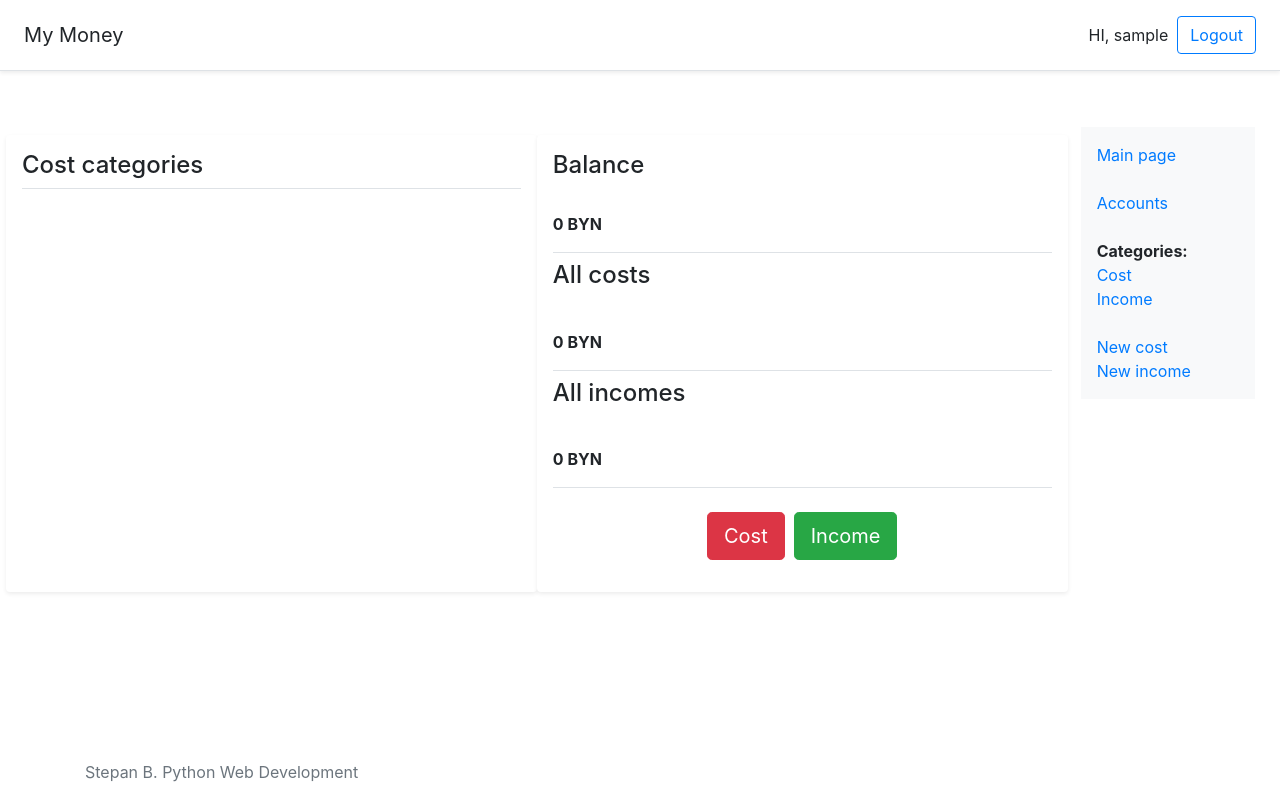
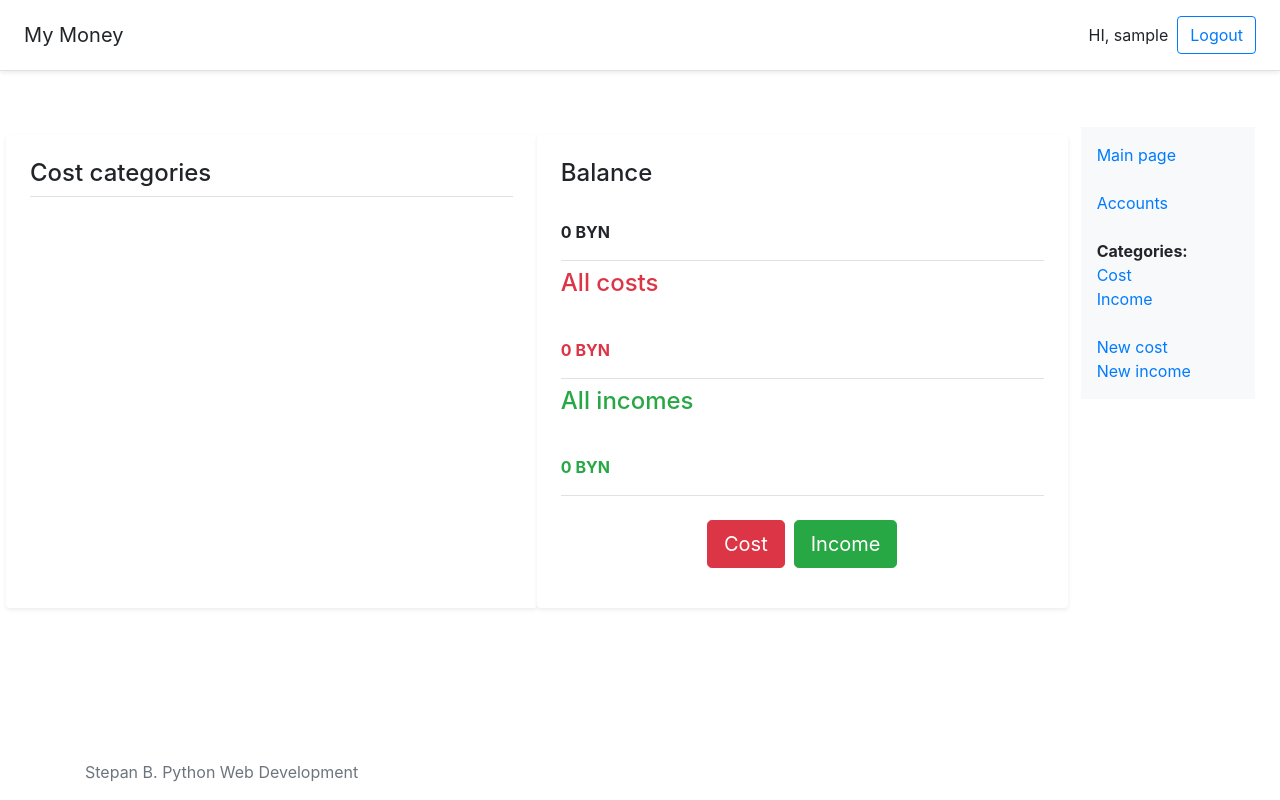
Before and after one commit to balstepan/myMoney, a Django app: page /wallet/ in a window 1280 px wide. Run offline with Django 3.2, Linux system fonts and the light colour scheme; the visitor is signed in with stand-in values (Sample User, id 1); data that the repository does not hold is empty; some libraries are stand-ins or nearby versions.

Commit message:
Change colors in template

```diff
--- a/wallet/templates/main.html
+++ b/wallet/templates/main.html
@@ -6,7 +6,7 @@ Main page
 
 {% block content %}
     <div class="row">
-    <div class="my-3 col-6 p-3 bg-white rounded shadow-sm">
+    <div class="my-3 col-6 p-4 bg-white rounded shadow-sm">
     <h4 class="border-bottom border-gray pb-2 mb-0">Cost categories</h4>
     {% for cat, percent in categories %}
     <div class="row border-bottom border-gray">
@@ -25,22 +25,22 @@ Main page
     </div>
     {% endfor %}
     </div>
-    <div class="my-3 col-6 p-3 bg-white rounded shadow-sm">
+    <div class="my-3 col-6 p-4 bg-white rounded shadow-sm">
         <h4 class="pb-2 mb-0">Balance</h4>
         <div class="media pt-4 border-bottom border-gray">
             <p class="media-body pb-3 mb-0 lh-125 ">
             <strong class="d-block text-gray-dark">{{ balance }} BYN</strong>
             </p>
         </div>
-        <h4 class="pb-2 mt-2">All costs</h4>
+        <h4 class="pb-2 mt-2 text-danger">All costs</h4>
         <div class="media pt-4 border-bottom border-gray">
-            <p class="media-body pb-3 mb-0 lh-125 ">
+            <p class="media-body pb-3 mb-0 lh-125 text-danger">
             <strong class="d-block text-gray-dark">{{ costs_sum }} BYN</strong>
             </p>
         </div>
-        <h4 class="pb-2 mt-2">All incomes</h4>
+        <h4 class="pb-2 mt-2 text-success">All incomes</h4>
         <div class="media pt-4 border-bottom border-gray">
-            <p class="media-body pb-3 mb-0 lh-125 ">
+            <p class="media-body pb-3 mb-0 lh-125 text-success">
             <strong class="d-block text-gray-dark">{{ incomes_sum }} BYN</strong>
             </p>
         </div>
```
